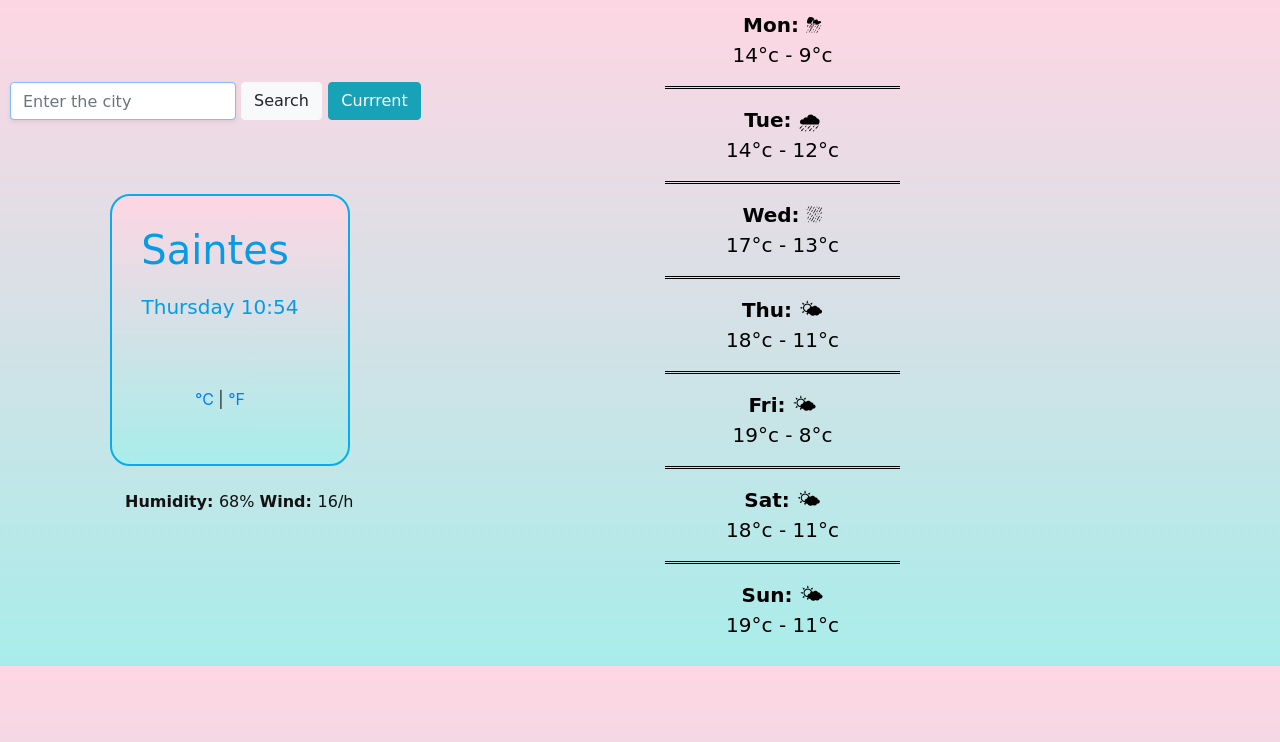
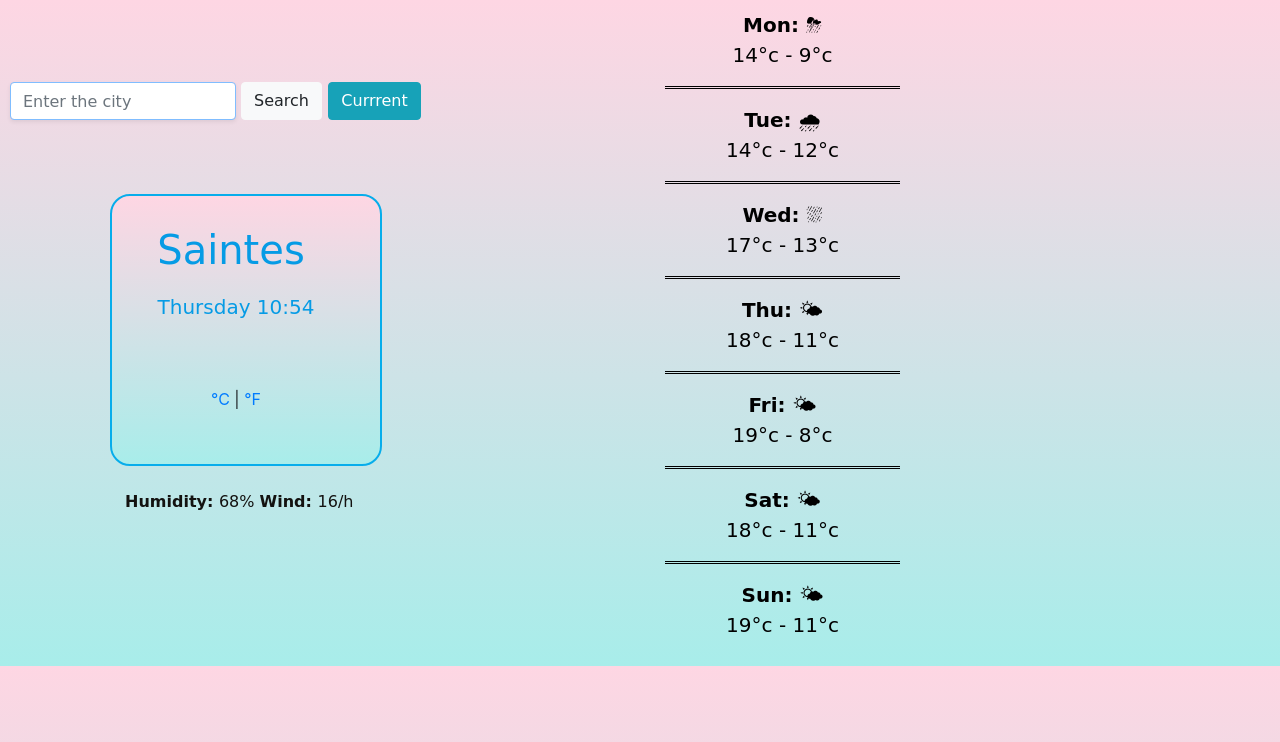
Before and after one commit to Descy93/My-Meteo, a plain HTML site: page index.html in a window 1280 px wide. Drawn offline with nearby package versions, Linux system fonts and the light colour scheme; no server answers.

Commit message:
Update index.html

```diff
--- a/index.html
+++ b/index.html
@@ -51,7 +51,7 @@
           </form>
           <br />
           <br />
-          <div class="card" style="width: 15rem;">
+          <div class="card" style="width: 17rem;">
             <div class="card-body">
               <h1 id="city">
                 Saintes </h1>
```
